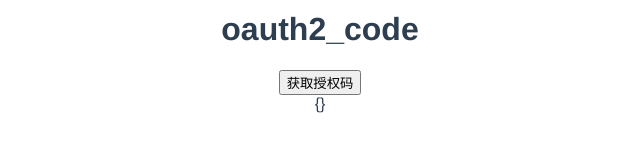
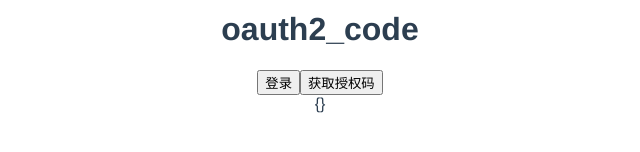
Before and after one commit to RicoFung/vue2, a Vue app in the folder vue2-demo1/: page /#/Oauth2Code in a window 1280 px wide. Shown: the part 274-426 px from the top of the page, without its empty margins (320-960 px from the left). Built offline with nearby package versions, Linux system fonts and the light colour scheme.

Commit message:
202205251914 1. 实现登录获取授权码逻辑

```diff
--- a/vue2-demo1/src/components/Oauth2Code.vue
+++ b/vue2-demo1/src/components/Oauth2Code.vue
@@ -1,6 +1,7 @@
 <template>
     <div>
         <h1>oauth2_code</h1>
+    <button @click="login">登录</button>
     <button @click="getAuthCode">获取授权码</button>
     <div>{{ api_data }}</div>
     </div>
@@ -15,12 +16,32 @@ export default {
     }
   },
   methods: {
-    // 获取授权码
+    /**
+     * 登录
+     */
+    login() {
+      const querystring = require('querystring');
+      // 回调url
+      let redirect_uri = window.location.protocol + "//" + window.location.host + "/#" + this.$route.path
+      // 此处必须显式写授权服务器域名，不可用vue.config.js中配置的proxy
+      let authcode_url = 'http://keycloakhost:9090/realms/realm_test_01/protocol/openid-connect/auth?'
+      authcode_url += querystring.stringify({
+        client_id: 'client_test_02',
+        redirect_uri: redirect_uri,
+        response_type: 'code',
+        scope: 'openid'
+      });
+      // 执行跳转
+      location.href = authcode_url
+    },
+    /**
+     * 获取授权码
+     */
     getAuthCode() {
-      alert("test")
-      // const authcode_url = '/authost/realms/realm_test_01/protocol/openid-connect/auth?client_id=client_test_02&redirect_uri=http://10.12.77.52:1234/&response_type=code&scope=openid'
-      // window.location.href = authcode_url
-
+      const querystring = require('querystring');
+      let parse = querystring.parse(location.search)
+      this.api_data = parse
+      console.info(parse)
     }
   }
 }
```
